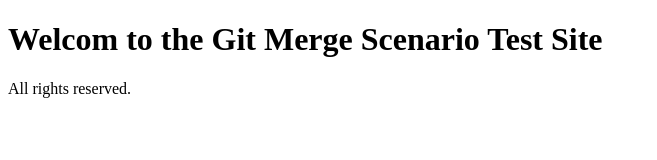
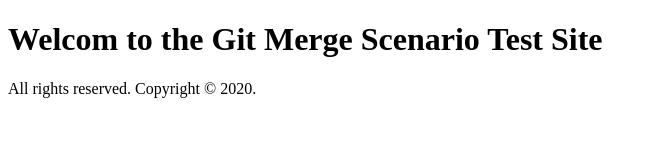
Before and after one commit to mgachet/git-merge-scenario, a plain HTML site: page index.html in a window 1280 px wide. Shown: the whole page, without its empty margins (0-657 px from the left). Drawn offline with Linux system fonts and the light colour scheme.

Commit message:
Added copyright text in footer

```diff
--- a/index.html
+++ b/index.html
@@ -13,7 +13,7 @@
         <h1>Welcom to the Git Merge Scenario Test Site</h1>
     </header>
     <footer>
-        All rights reserved.
+        All rights reserved. Copyright &copy; 2020.
     </footer>
 </body>
 
```
